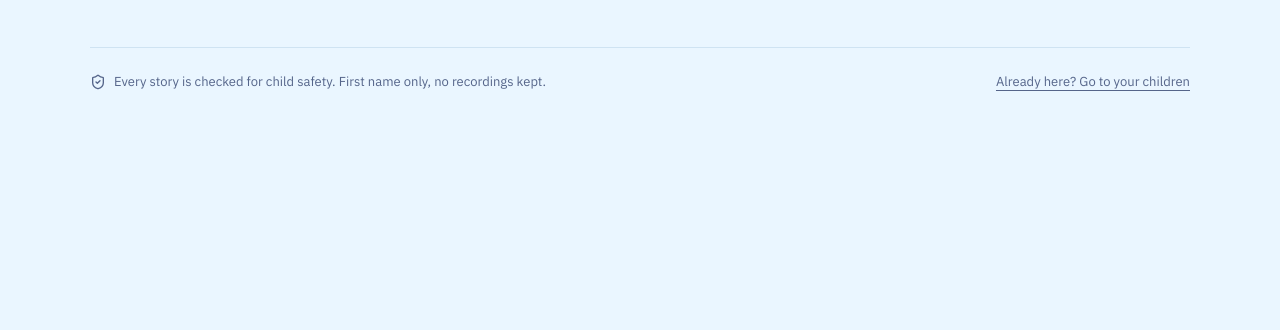
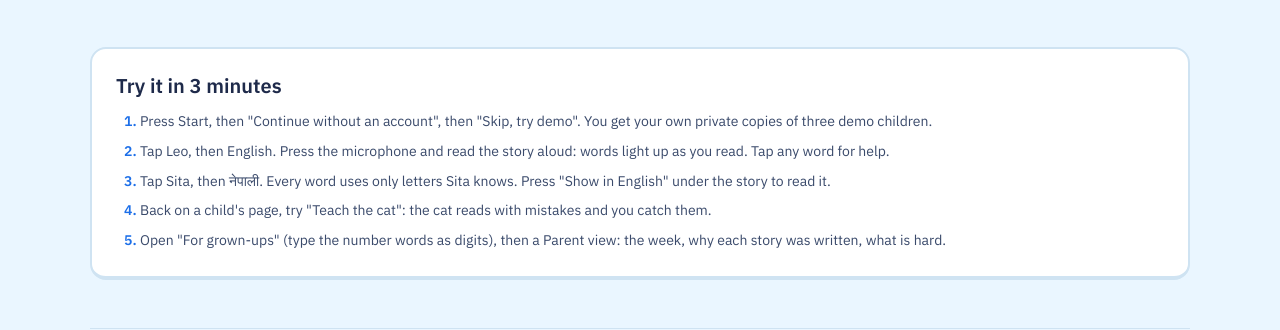
Before and after one commit to anilkumarshrestha/athena, a React (Vite) app in the folder frontend/: page / in a window 1280 px wide. Shown: the part 729-1059 px from the top of the page. Before the commit the page ends 885 px from the top, so only its background shows below. Built offline with nearby package versions, Linux system fonts and the light colour scheme; a web font is replaced by a local one.

Commit message:
Landing page: 'Try it in 3 minutes' tour (demo children, Leo in English, Show in English, Teach the cat, parent view)

```diff
--- a/frontend/src/screens/Landing.tsx
+++ b/frontend/src/screens/Landing.tsx
@@ -30,6 +30,14 @@ const T = {
       ['Clear for parents', 'What they learned this week, what is hard, why each story was chosen, ideas for home, time limits.'],
     ],
     safety: 'Every story is checked for child safety. First name only, no recordings kept.',
+    tourTitle: 'Try it in 3 minutes',
+    tour: [
+      'Press Start, then "Continue without an account", then "Skip, try demo". You get your own private copies of three demo children.',
+      'Tap Leo, then English. Press the microphone and read the story aloud: words light up as you read. Tap any word for help.',
+      'Tap Sita, then नेपाली. Every word uses only letters Sita knows. Press "Show in English" under the story to read it.',
+      'Back on a child\'s page, try "Teach the cat": the cat reads with mistakes and you catch them.',
+      'Open "For grown-ups" (type the number words as digits), then a Parent view: the week, why each story was written, what is hard.',
+    ],
     already: 'Already here? Go to your children',
     accountTitle: 'Your account',
     accountText: "Sign in with Google to keep your children's progress and open it on any device. Or continue without an account: everything stays private to this browser, and you can sign in later from the parent view.",
@@ -53,6 +61,14 @@ const T = {
       ['अभिभावकका लागि स्पष्ट', 'यो हप्ता के सिक्यो, के गाह्रो छ, हरेक कथा किन छानियो, घरमा गर्ने अभ्यास, समय सीमा।'],
     ],
     safety: 'हरेक कथा बाल-सुरक्षाका लागि जाँचिन्छ। पहिलो नाम मात्र, कुनै रेकर्डिङ राखिँदैन।',
+    tourTitle: '३ मिनेटमा चलाएर हेर्नुहोस्',
+    tour: [
+      'सुरु गरौँ थिच्नुहोस्, "खाता बिना अगाडि बढ्नुहोस्", अनि "पछि, नमुना हेर्नुहोस्"। तपाईंले तीन नमुना बच्चाका आफ्नै प्रति पाउनुहुन्छ।',
+      'सीता, अनि नेपाली थिच्नुहोस्। माइक थिचेर कथा ठूलो स्वरले पढ्नुहोस्: पढ्दै जाँदा शब्द बल्छन्। कुनै शब्द थिचे मद्दत आउँछ।',
+      'लियो, अनि English थिच्नुहोस्: अङ्ग्रेजी पढाइ उस्तै तरिकाले।',
+      'बच्चाको पृष्ठमा "बिरालोलाई सिकाऊ" थिच्नुहोस्: बिरालोले गल्ती गर्दै पढ्छ, तपाईं समात्नुहोस्।',
+      '"For grown-ups" खोल्नुहोस् (अङ्ग्रेजी अङ्कका शब्द अङ्कमा लेख्नुहोस्), अनि अभिभावक पृष्ठ: यो हप्ता, हरेक कथा किन, के गाह्रो छ।',
+    ],
     already: 'पहिले नै सुरु गर्नुभएको? बच्चाहरूतिर जानुहोस्',
     accountTitle: 'तपाईंको खाता',
     accountText: 'बच्चाको प्रगति राख्न र जुनसुकै उपकरणमा खोल्न Google बाट साइन इन गर्नुहोस्। वा खाता बिना अगाडि बढ्नुहोस्: सबै कुरा यही ब्राउजरमा गोप्य रहन्छ, र पछि अभिभावक पृष्ठबाट साइन इन गर्न सकिन्छ।',
@@ -221,6 +237,16 @@ export function Landing({ step }: { step: LandingStep }) {
         })}
       </section>
 
+      {/* a short guided path for first-time visitors (and judges) */}
+      <section className={`${card} mb-12`}>
+        <h2 className="m-0 mb-3 text-h2 font-bold">{t.tourTitle}</h2>
+        <ol className="m-0 grid list-decimal gap-2 pl-6 text-body text-ink-2 marker:font-bold marker:text-primary">
+          {t.tour.map((step, i) => (
+            <li key={i}>{step}</li>
+          ))}
+        </ol>
+      </section>
+
       <footer className="flex flex-wrap items-center justify-between gap-3 border-t border-line pt-6 text-small text-ink-3">
         <span className="flex items-center gap-2">
           <ShieldCheck size={16} className="shrink-0" /> {t.safety}
```
